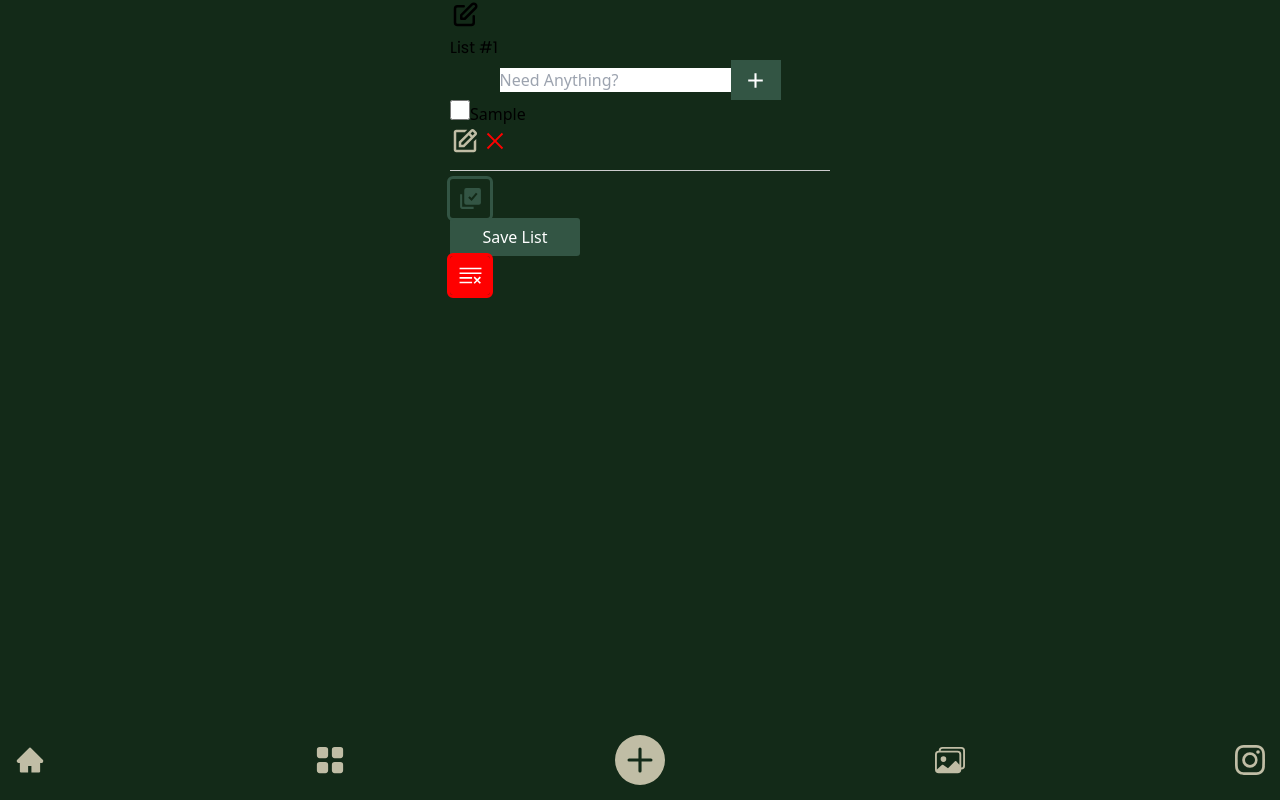
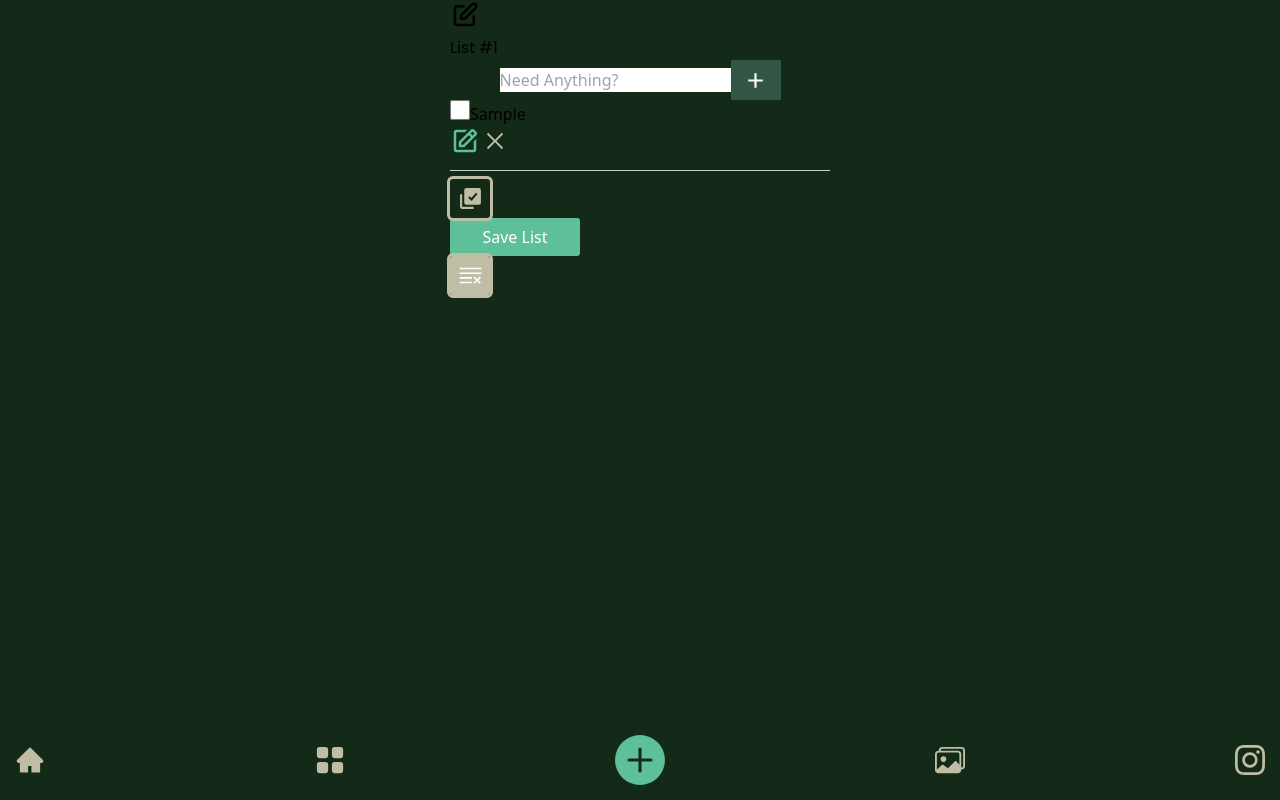
Before and after one commit to Rick3Mrtz/Grocery-List, a React (Vite) app: page / in a window 1280 px wide. Both pictures are taken after typing "Sample" into the empty fields and a click on the button 755 px from the left and 80 px from the top of the page. Built offline with nearby package versions, Linux system fonts and the light colour scheme; a web font is replaced by a local one.

Commit message:
Added more styling to main page

```diff
--- a/src/App.css
+++ b/src/App.css
@@ -78,7 +78,7 @@ form {
   display: flex;
   justify-content: center;
   color: #ffffff;
-  background-color: #354f;
+  background-color: #5DC09A;
   padding: 7px;
   border-radius: 3px;
   cursor: pointer;
@@ -112,7 +112,7 @@ form {
 }
 
 #list-edit-btn {
-  color: #c0bda5;
+  color: #5DC09A;
 }
 
 .title-input {
@@ -128,9 +128,9 @@ form {
 #select-all {
   /* border: #354f; */
   outline-style: solid;
-  outline-color: #354f;
+  outline-color: #c0bda5;
   background-color: transparent;
-  color: #354f;
+  color: #c0bda5;
   width: 40px;
 }
 
@@ -138,11 +138,15 @@ form {
   width: 130px;
 }
 
+#delete-single-btn {
+  color: #c0bda5;
+}
+
 #clear-all {
   /* border: #354f; */
   outline-style: solid;
-  outline-color: red;
-  background-color: red;
+  outline-color: #c0bda5;
+  background-color: #c0bda5;
   color: white;
   width: 40px;
 }
@@ -217,6 +221,10 @@ form {
   cursor: pointer;
 }
 
+#nav-circle {
+  color: #5DC09A;
+}
+
 .card {
   background-color: white;
   padding: 20px;
--- a/src/App.jsx
+++ b/src/App.jsx
@@ -115,6 +115,7 @@ function App() {
         setShowSideNav={setShowSideNav}
         handleCreateNewList={handleCreateNewList}
         enterEditListNameMode={enterEditListNameMode}
+        inputRef={inputRef}
       />
 
       <SideNav
--- a/src/components/BottomNav.jsx
+++ b/src/components/BottomNav.jsx
@@ -7,7 +7,7 @@ import { BsInstagram } from 'react-icons/bs';
 import { BsFillGridFill } from 'react-icons/bs';
 import GridLayout from './GridLayout';
 
-function BottomNav({ savedLists, handleCreateNewList, enterEditListNameMode }) {
+function BottomNav({ inputRef, handleCreateNewList, enterEditListNameMode }) {
 
   const [createNewListMode, setCreateNewListMode] = useState(false);
 
@@ -44,6 +44,13 @@ function BottomNav({ savedLists, handleCreateNewList, enterEditListNameMode }) {
         onClick={() => {
           enterEditListNameMode();
           handleNewListClick();
+
+          setTimeout(() => {
+            if (inputRef.current) {
+              inputRef.current.focus();
+              inputRef.current.select();
+            }
+          }, 0);
         }}
       >
         <BsPlusCircleFill size={50} />
--- a/src/components/GroceryList.jsx
+++ b/src/components/GroceryList.jsx
@@ -38,7 +38,7 @@ function GroceryList({ todos, handleCompleteItem, handleDeleteItem, setTodos, se
       ) : hasTodos && (
         <div className=' rounded-md mx-2 px-2 py-2 h-fit mt-6 relative'>
           <div className='max-h-[43vh] overflow-y-auto'>
-            <ul className='list flex flex-col justify-start items-stretch text-white'>
+            <ul className='list flex flex-col justify-start items-stretch text-[#c0bda5]'>
               {todos.map((todo) => (
                 <li
                   key={todo.id}
@@ -76,8 +76,8 @@ function GroceryList({ todos, handleCompleteItem, handleDeleteItem, setTodos, se
                         <BiEdit size={30} />
                       </button>
                     )}
-                    <button onClick={() => handleDeleteItem(todo.id)}>
-                      <VscClose size={30} color='red' />
+                    <button id='delete-single-btn' onClick={() => handleDeleteItem(todo.id)}>
+                      <VscClose size={30} />
                     </button>
                   </div>
                 </li>
--- a/src/components/Nav.jsx
+++ b/src/components/Nav.jsx
@@ -4,7 +4,7 @@ import { HiOutlinePencilAlt } from 'react-icons/hi';
 function Nav({ enterEditListNameMode, handleListNameBlur, inputRef }) {
   return (
     <>
-      <nav className='fixed top-0 left-0 right-0 text-4xl text-[#c0bda5] p-4 flex justify-center'>
+      <nav className='fixed text-[#c0bda5] flex justify-center'>
       <button
         className='fixed top-5 right-5 p-0'
         onClick={() => {
--- a/src/components/SaveList.jsx
+++ b/src/components/SaveList.jsx
@@ -29,7 +29,7 @@ function SaveList({ todos, setTodos, setSavedLists, listName = "", handleSelectA
 
 
     return (
-        <div className="flex items-center justify-between mx-2">
+        <div className="flex items-center justify-between mt-6 mx-4">
             <button id="select-all" className='btn' onClick={handleSelectAll}>
                 <BiSolidSelectMultiple size={25} />
             </button>
--- a/src/components/TitleInput.jsx
+++ b/src/components/TitleInput.jsx
@@ -15,7 +15,7 @@ function TitleInput({
 
   return (
     <>
-      <h1 className='title-input flex mx-2 px-2 text-[3rem] font-bold justify-start mt-[8vh] mb-[4vh] text-[#c0bda5]'>
+      <h1 className='title-input flex mx-2 px-2 text-[2.7rem] font-bold justify-start mt-[6vh] mb-[2vh] text-[#c0bda5]'>
         {isEditingListName ? (
           <div className=" ">
             <input
```
